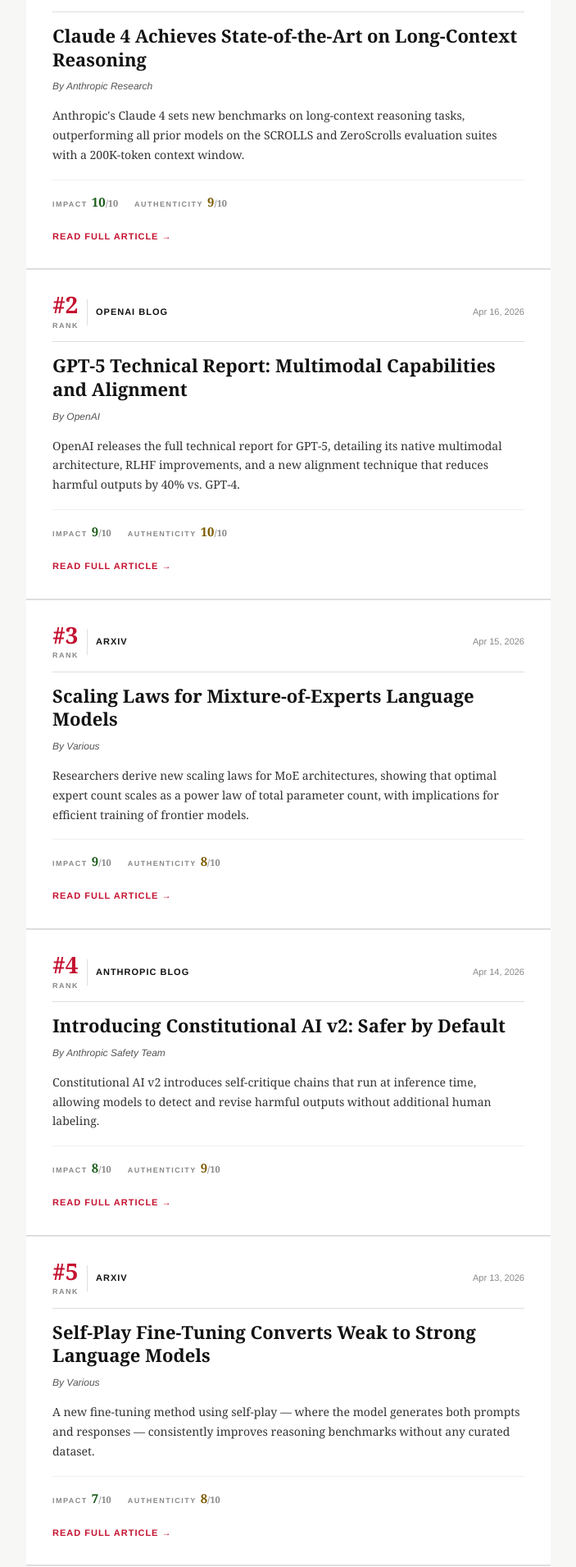
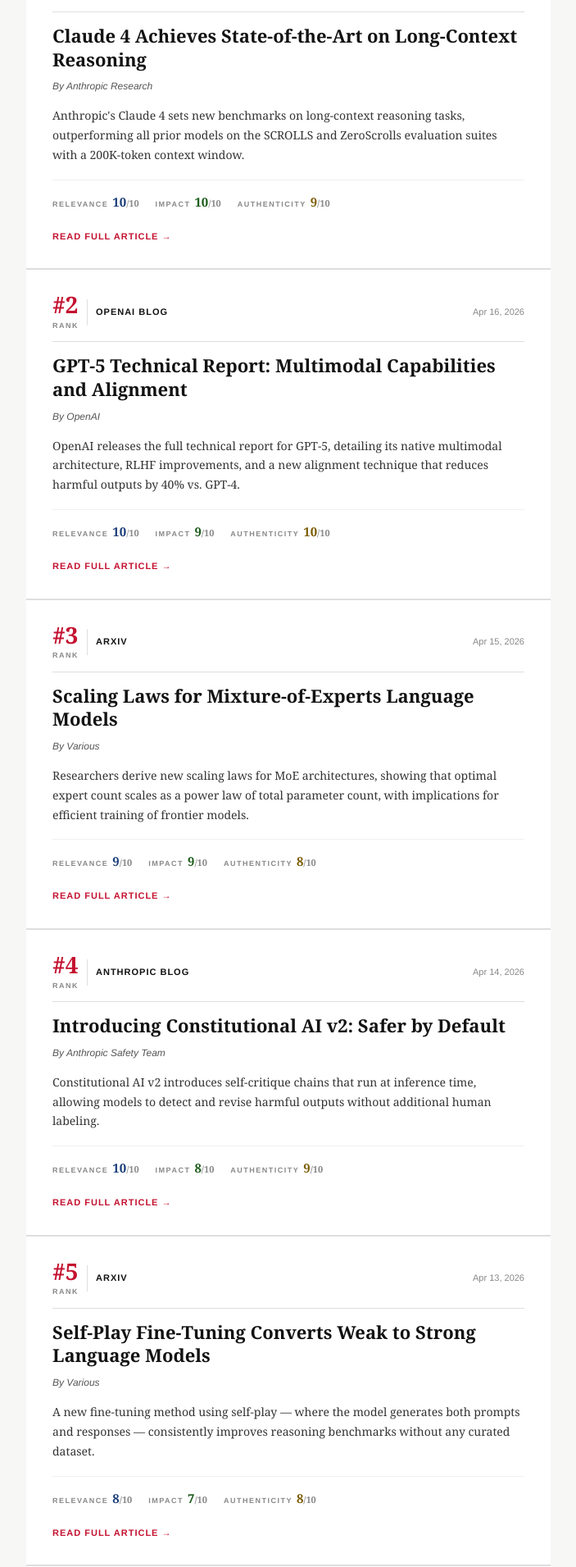
Before and after one commit to davidjriva/Agentic_AI_News_Summary_Service, a FastAPI app: page /preview/newsletter in a window 1280 px wide. Shown: the part 388-2299 px from the top of the page at 82% size, without its empty margins (288-991 px from the left). Run offline with FastAPI, Linux system fonts and the light colour scheme.

Commit message:
feat: add relevance score and tooltips to newsletter article cards
Co-Authored-By: Claude Sonnet 4.6 <noreply@anthropic.com>

```diff
--- a/src/server.py
+++ b/src/server.py
@@ -50,7 +50,7 @@ _PREVIEW_NEWSLETTER_ARTICLES: list[dict] = [
         "url": "#", "publication": "Anthropic Blog",
         "published_at": datetime(2026, 4, 17, tzinfo=timezone.utc),
         "author": "Anthropic Research", "rank_score": 9.8,
-        "impact_score": 10, "authenticity_score": 9,
+        "impact_score": 10, "authenticity_score": 9, "relevance_score": 10,
         "summary": "Anthropic's Claude 4 sets new benchmarks on long-context reasoning tasks, outperforming all prior models on the SCROLLS and ZeroScrolls evaluation suites with a 200K-token context window.",
     },
     {
@@ -58,7 +58,7 @@ _PREVIEW_NEWSLETTER_ARTICLES: list[dict] = [
         "url": "#", "publication": "OpenAI Blog",
         "published_at": datetime(2026, 4, 16, tzinfo=timezone.utc),
         "author": "OpenAI", "rank_score": 9.2,
-        "impact_score": 9, "authenticity_score": 10,
+        "impact_score": 9, "authenticity_score": 10, "relevance_score": 10,
         "summary": "OpenAI releases the full technical report for GPT-5, detailing its native multimodal architecture, RLHF improvements, and a new alignment technique that reduces harmful outputs by 40% vs. GPT-4.",
     },
     {
@@ -66,7 +66,7 @@ _PREVIEW_NEWSLETTER_ARTICLES: list[dict] = [
         "url": "#", "publication": "ArXiv",
         "published_at": datetime(2026, 4, 15, tzinfo=timezone.utc),
         "author": "Various", "rank_score": 8.8,
-        "impact_score": 9, "authenticity_score": 8,
+        "impact_score": 9, "authenticity_score": 8, "relevance_score": 9,
         "summary": "Researchers derive new scaling laws for MoE architectures, showing that optimal expert count scales as a power law of total parameter count, with implications for efficient training of frontier models.",
     },
     {
@@ -74,7 +74,7 @@ _PREVIEW_NEWSLETTER_ARTICLES: list[dict] = [
         "url": "#", "publication": "Anthropic Blog",
         "published_at": datetime(2026, 4, 14, tzinfo=timezone.utc),
         "author": "Anthropic Safety Team", "rank_score": 8.4,
-        "impact_score": 8, "authenticity_score": 9,
+        "impact_score": 8, "authenticity_score": 9, "relevance_score": 10,
         "summary": "Constitutional AI v2 introduces self-critique chains that run at inference time, allowing models to detect and revise harmful outputs without additional human labeling.",
     },
     {
@@ -82,7 +82,7 @@ _PREVIEW_NEWSLETTER_ARTICLES: list[dict] = [
         "url": "#", "publication": "ArXiv",
         "published_at": datetime(2026, 4, 13, tzinfo=timezone.utc),
         "author": "Various", "rank_score": 7.2,
-        "impact_score": 7, "authenticity_score": 8,
+        "impact_score": 7, "authenticity_score": 8, "relevance_score": 8,
         "summary": "A new fine-tuning method using self-play — where the model generates both prompts and responses — consistently improves reasoning benchmarks without any curated dataset.",
     },
     {
@@ -90,7 +90,7 @@ _PREVIEW_NEWSLETTER_ARTICLES: list[dict] = [
         "url": "#", "publication": "OpenAI Blog",
         "published_at": datetime(2026, 4, 12, tzinfo=timezone.utc),
         "author": "OpenAI", "rank_score": 7.6,
-        "impact_score": 8, "authenticity_score": 7,
+        "impact_score": 8, "authenticity_score": 7, "relevance_score": 8,
         "summary": "DALL-E 4 adds real-time video generation at 24fps, temporal consistency across frames, and a new prompt adherence score that reduces hallucinated scene elements by 60%.",
     },
     {
@@ -98,7 +98,7 @@ _PREVIEW_NEWSLETTER_ARTICLES: list[dict] = [
         "url": "#", "publication": "MIT Technology Review",
         "published_at": datetime(2026, 4, 11, tzinfo=timezone.utc),
         "author": "MIT Tech Review Staff", "rank_score": 6.4,
-        "impact_score": 6, "authenticity_score": 7,
+        "impact_score": 6, "authenticity_score": 7, "relevance_score": 7,
         "summary": "A practical breakdown of the EU AI Act's high-risk system classifications and what compliance looks like for teams building customer-facing LLM products in 2026.",
     },
     {
@@ -106,7 +106,7 @@ _PREVIEW_NEWSLETTER_ARTICLES: list[dict] = [
         "url": "#", "publication": "Hacker News",
         "published_at": datetime(2026, 4, 10, tzinfo=timezone.utc),
         "author": "community", "rank_score": 6.0,
-        "impact_score": 6, "authenticity_score": 6,
+        "impact_score": 6, "authenticity_score": 6, "relevance_score": 7,
         "summary": "Community benchmarks show Llama 4 70B achieving 120 tokens/second on a single RTX 5090 using llama.cpp with Q4_K_M quantization, making frontier-class local inference practical for developers.",
     },
     {
@@ -114,7 +114,7 @@ _PREVIEW_NEWSLETTER_ARTICLES: list[dict] = [
         "url": "#", "publication": "ArXiv",
         "published_at": datetime(2026, 4, 9, tzinfo=timezone.utc),
         "author": "Various", "rank_score": 5.8,
-        "impact_score": 6, "authenticity_score": 5,
+        "impact_score": 6, "authenticity_score": 5, "relevance_score": 8,
         "summary": "A comprehensive survey of rotary position embedding (RoPE) scaling techniques, covering linear interpolation, YaRN, LongRoPE, and their trade-offs on context extension tasks.",
     },
     {
@@ -122,7 +122,7 @@ _PREVIEW_NEWSLETTER_ARTICLES: list[dict] = [
         "url": "#", "publication": "MIT Technology Review",
         "published_at": datetime(2026, 4, 8, tzinfo=timezone.utc),
         "author": "MIT Tech Review Staff", "rank_score": 5.2,
-        "impact_score": 5, "authenticity_score": 6,
+        "impact_score": 5, "authenticity_score": 6, "relevance_score": 6,
         "summary": "An investigation into the energy and water consumption of frontier model training runs, with new estimates suggesting GPT-5 training consumed the equivalent of 10,000 US households' annual electricity.",
     },
     {
@@ -130,7 +130,7 @@ _PREVIEW_NEWSLETTER_ARTICLES: list[dict] = [
         "url": "#", "publication": "Hacker News",
         "published_at": datetime(2026, 4, 7, tzinfo=timezone.utc),
         "author": "community", "rank_score": 4.8,
-        "impact_score": 4, "authenticity_score": 6,
+        "impact_score": 4, "authenticity_score": 6, "relevance_score": 6,
         "summary": "A popular Hacker News thread collecting community setups for running LLMs locally, featuring responses covering hardware choices, quantization strategies, and use-case fit.",
     },
     {
@@ -138,7 +138,7 @@ _PREVIEW_NEWSLETTER_ARTICLES: list[dict] = [
         "url": "#", "publication": "Hacker News",
         "published_at": datetime(2026, 4, 6, tzinfo=timezone.utc),
         "author": "community", "rank_score": 4.0,
-        "impact_score": 4, "authenticity_score": 4,
+        "impact_score": 4, "authenticity_score": 4, "relevance_score": 6,
         "summary": "A new open-source tool for tracking prompt changes with Git-like semantics, including diff views, rollback, and evaluation hooks for regression testing prompt edits.",
     },
 ]
--- a/templates/newsletter.html.jinja2
+++ b/templates/newsletter.html.jinja2
@@ -295,8 +295,39 @@
       font-weight: 700;
     }
 
+    .score-relevance     { color: #1A3D7A; }
     .score-impact        { color: #1A5C1A; }
     .score-authenticity  { color: #7B5B00; }
+
+    /* Score label tooltips (browser only; email clients use title attr) */
+    .score-label {
+      position: relative;
+      cursor: help;
+    }
+
+    .score-label::after {
+      content: attr(data-tooltip);
+      position: absolute;
+      bottom: calc(100% + 6px);
+      left: 50%;
+      transform: translateX(-50%);
+      width: 190px;
+      background: #121212;
+      color: #ddd;
+      font-size: 10px;
+      font-weight: 400;
+      letter-spacing: 0.3px;
+      text-transform: none;
+      white-space: normal;
+      text-align: center;
+      padding: 6px 10px;
+      pointer-events: none;
+      opacity: 0;
+      transition: opacity 0.15s;
+      z-index: 10;
+    }
+
+    .score-label:hover::after { opacity: 1; }
 
     /* Read more link */
     .article-readmore {
@@ -474,11 +505,15 @@
                 <!-- Scores + Read More -->
                 <div class="article-scores">
                   <div class="score-item">
-                    <span class="score-label">Impact</span>
+                    <span class="score-label" title="LLM-scored 1–10. How on-topic the article is for agentic AI/ML. Articles scoring below 6 are filtered out before ranking." data-tooltip="LLM-scored 1–10. How on-topic for agentic AI/ML. Articles below 6 are filtered out.">Relevance</span>
+                    <span class="score-value score-relevance">{{ article.relevance_score if article.relevance_score is not none else '?' }}<span style="font-size:11px;color:#888;">/10</span></span>
+                  </div>
+                  <div class="score-item">
+                    <span class="score-label" title="LLM-scored 1–10. Measures the article's significance and potential impact on the AI field. Weighted 60% in rank score." data-tooltip="LLM-scored 1–10. Significance and potential impact on the AI field. Weighted 60% in rank.">Impact</span>
                     <span class="score-value score-impact">{{ article.impact_score }}<span style="font-size:11px;color:#888;">/10</span></span>
                   </div>
                   <div class="score-item">
-                    <span class="score-label">Authenticity</span>
+                    <span class="score-label" title="LLM-scored 1–10. Measures the article's credibility and factual grounding. Weighted 40% in rank score." data-tooltip="LLM-scored 1–10. Credibility and factual grounding. Weighted 40% in rank.">Authenticity</span>
                     <span class="score-value score-authenticity">{{ article.authenticity_score }}<span style="font-size:11px;color:#888;">/10</span></span>
                   </div>
                 </div>
```
